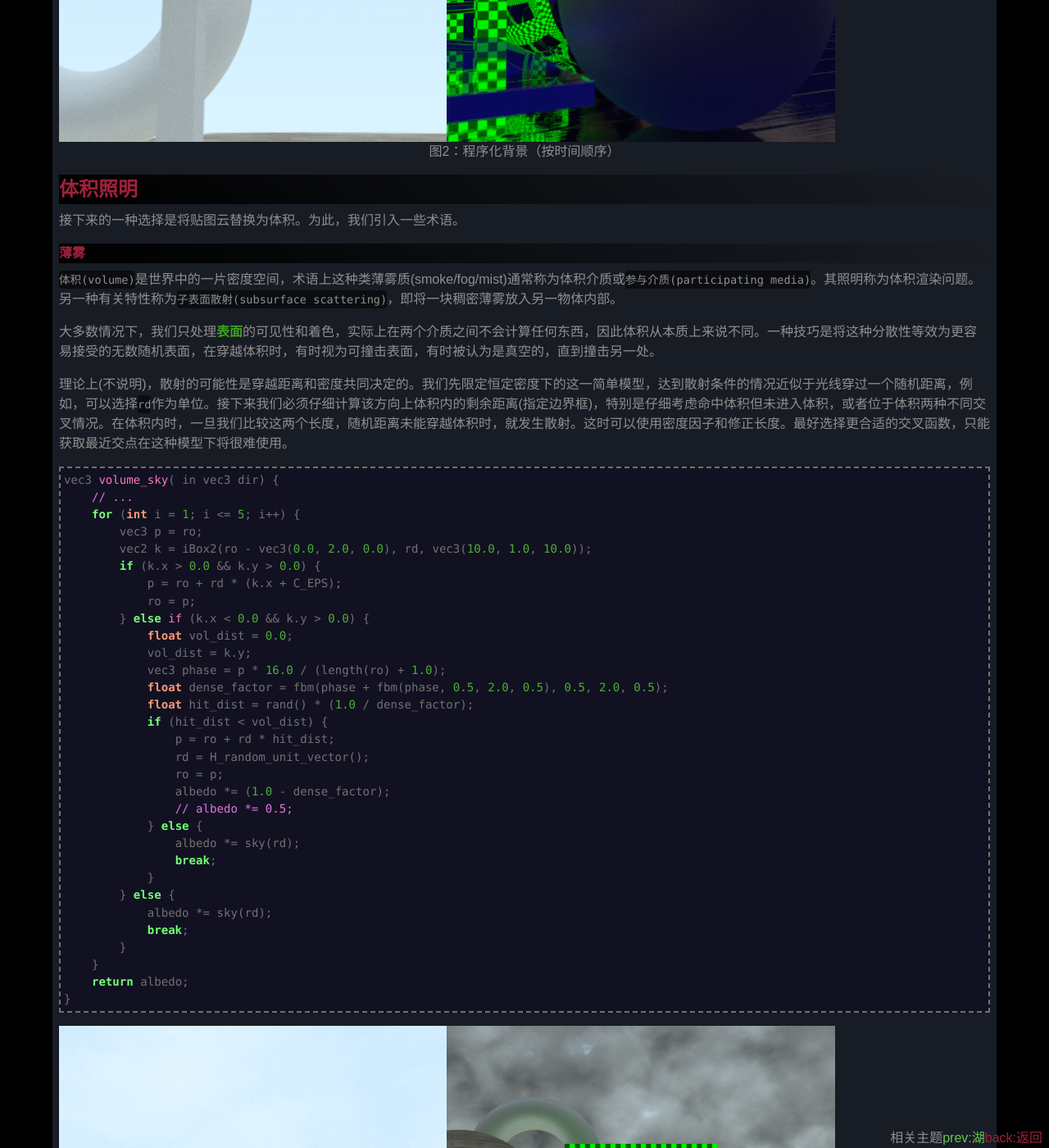
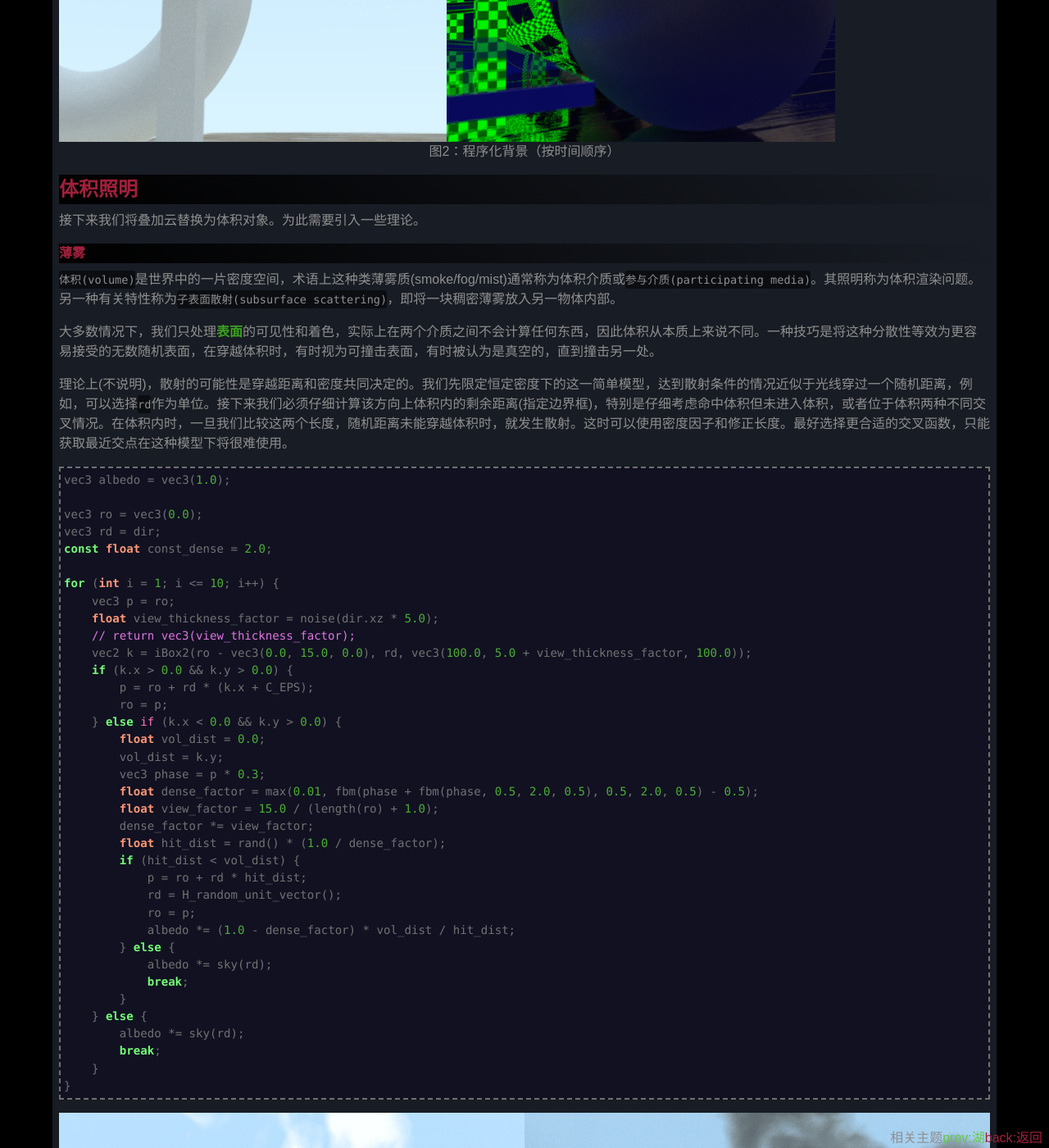
Before and after one commit to mosfetrb/mosfetrb.github.io, a Jekyll site: the page built from _posts/scene/2025-02-17-atmosphere.md, in a window 1280 px wide and 1400 px high, scrolled down 3854 px. Shown: the whole window at 82% size. Built offline with Jekyll 4.4.1, drawn with Linux system fonts in a browser that asks for light colours; some of the changed text lies outside the part shown.

Commit message:
edit post

````diff
--- a/_posts/scene/2025-02-17-atmosphere.md
+++ b/_posts/scene/2025-02-17-atmosphere.md
@@ -167,7 +167,7 @@ vec3 sky( in vec3 v) {
 </div>
 
 ## 体积照明
-接下来的一种选择是将贴图云替换为体积。为此，我们引入一些术语。
+接下来我们将叠加云替换为体积对象。为此需要引入一些理论。
 
 #### 薄雾
 `体积(volume)`是世界中的一片密度空间，术语上这种类薄雾质(smoke/fog/mist)通常称为体积介质或`参与介质(participating media)`。其照明称为体积渲染问题。另一种有关特性称为`子表面散射(subsurface scattering)`，即将一块稠密薄雾放入另一物体内部。
@@ -176,52 +176,60 @@ vec3 sky( in vec3 v) {
 
 理论上(不说明)，散射的可能性是穿越距离和密度共同决定的。我们先限定恒定密度下的这一简单模型，达到散射条件的情况近似于光线穿过一个随机距离，例如，可以选择`rd`作为单位。接下来我们必须仔细计算该方向上体积内的剩余距离(指定边界框)，特别是仔细考虑命中体积但未进入体积，或者位于体积两种不同交叉情况。在体积内时，一旦我们比较这两个长度，随机距离未能穿越体积时，就发生散射。这时可以使用密度因子和修正长度。最好选择更合适的交叉函数，只能获取最近交点在这种模型下将很难使用。
 ```cpp
-vec3 volume_sky( in vec3 dir) {
-    // ...
-    for (int i = 1; i <= 5; i++) {
-        vec3 p = ro;
-        vec2 k = iBox2(ro - vec3(0.0, 2.0, 0.0), rd, vec3(10.0, 1.0, 10.0));
-        if (k.x > 0.0 && k.y > 0.0) {
-            p = ro + rd * (k.x + C_EPS);
+vec3 albedo = vec3(1.0);
+
+vec3 ro = vec3(0.0);
+vec3 rd = dir;
+const float const_dense = 2.0;
+
+for (int i = 1; i <= 10; i++) {
+    vec3 p = ro;
+    float view_thickness_factor = noise(dir.xz * 5.0);
+    // return vec3(view_thickness_factor);
+    vec2 k = iBox2(ro - vec3(0.0, 15.0, 0.0), rd, vec3(100.0, 5.0 + view_thickness_factor, 100.0));
+    if (k.x > 0.0 && k.y > 0.0) {
+        p = ro + rd * (k.x + C_EPS);
+        ro = p;
+    } else if (k.x < 0.0 && k.y > 0.0) {
+        float vol_dist = 0.0;
+        vol_dist = k.y;
+        vec3 phase = p * 0.3;
+        float dense_factor = max(0.01, fbm(phase + fbm(phase, 0.5, 2.0, 0.5), 0.5, 2.0, 0.5) - 0.5);
+        float view_factor = 15.0 / (length(ro) + 1.0);
+        dense_factor *= view_factor;
+        float hit_dist = rand() * (1.0 / dense_factor);
+        if (hit_dist < vol_dist) {
+            p = ro + rd * hit_dist;
+            rd = H_random_unit_vector();
             ro = p;
-        } else if (k.x < 0.0 && k.y > 0.0) {
-            float vol_dist = 0.0;
-            vol_dist = k.y;
-            vec3 phase = p * 16.0 / (length(ro) + 1.0);
-            float dense_factor = fbm(phase + fbm(phase, 0.5, 2.0, 0.5), 0.5, 2.0, 0.5);
-            float hit_dist = rand() * (1.0 / dense_factor);
-            if (hit_dist < vol_dist) {
-                p = ro + rd * hit_dist;
-                rd = H_random_unit_vector();
-                ro = p;
-                albedo *= (1.0 - dense_factor);
-                // albedo *= 0.5;
-            } else {
-                albedo *= sky(rd);
-                break;
-            }
+            albedo *= (1.0 - dense_factor) * vol_dist / hit_dist;
         } else {
             albedo *= sky(rd);
             break;
         }
+    } else {
+        albedo *= sky(rd);
+        break;
     }
-    return albedo;
 }
 ```
 
 <div class="x gr txac">
   <div class="x la flex mg0">
-    <div class="x la item5-lg item12 pd0">
+    <div class="x la item6-lg item12 pd0">
       <img src="/assets/i/6-4.png">
     </div>
-    <div class="x la item5-lg item12 pd0">
+    <div class="x la item6-lg item12 pd0">
        <img src="/assets/i/6-5.png">
     </div>
-    <div class="x la item5-lg item12 pd0">
+    <div class="x la item4-lg item12 pd0">
        <img src="/assets/i/6-6.png">
+    </div>
+        <div class="x la item4-lg item12 pd0">
+       <img src="/assets/i/6-7.png">
     </div>
   </div>
   <p>图3：体积云</p>
 </div>
 
-上图中，我只是在上方放了一个体积盒子，后两张图使光线按照密度或常数被吸收。第一张图是不被云层吸收的结果。
+我只是在上方放了一个体积盒子。
````
Also changed, not shown: assets/i/6-4.png, assets/i/6-5.png, assets/i/6-6.png, assets/i/6-7.png (added).
